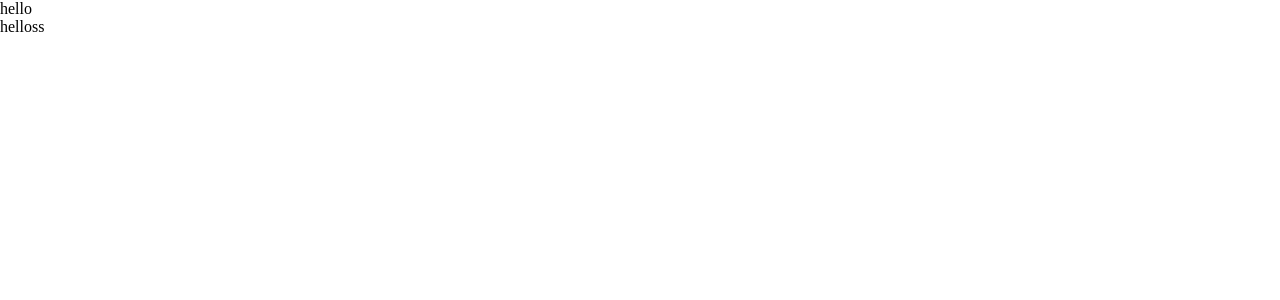
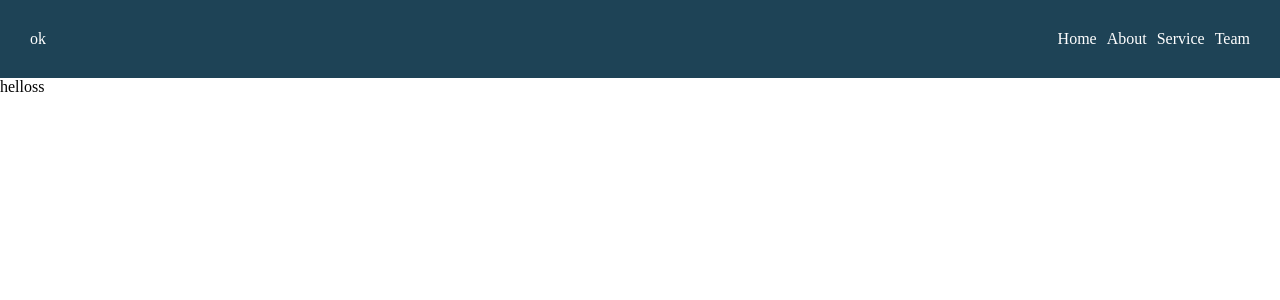
Before and after one commit to vydeyaswanth/student-portfolio, a Next.js app in the folder student/: page / in a window 1280 px wide. Shown: the top 300 px of the page. Built offline with nearby package versions, Linux system fonts and the light colour scheme.

Commit message:
navigation add

```diff
--- a/student/ui/page-components/layout/navbar/index.js
+++ b/student/ui/page-components/layout/navbar/index.js
@@ -1,4 +1,13 @@
+import styles from './styles.module.css'
 const NavBar=()=>{
-    return <div>hello</div>
+    return <div className={styles.container}>
+        <div>ok</div>
+        <div className={styles.nev}>
+            <div>Home</div>
+            <div>About</div>
+            <div>Service</div>
+            <div>Team</div>
+        </div>
+    </div>
 };
 export default NavBar
--- /dev/null
+++ b/student/ui/page-components/layout/navbar/styles.module.css
@@ -0,0 +1,14 @@
+.container{
+    padding: 30px;
+    display: flex;
+    justify-content: space-between;
+    z-index: 997;
+    align-items: center!important;
+    background: #1e4356;
+    color: white;
+}
+.nev{
+    display: flex;
+    gap:10px;
+    cursor: pointer;
+}
```
